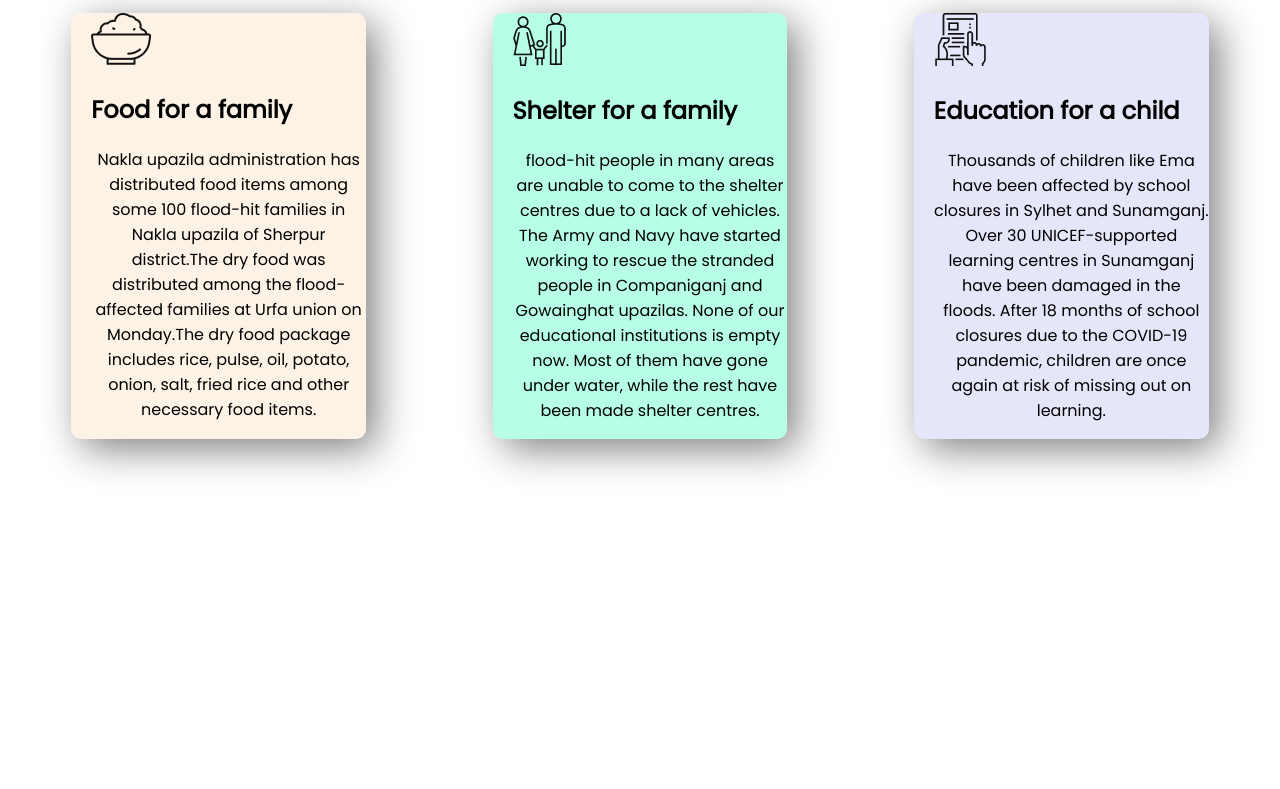
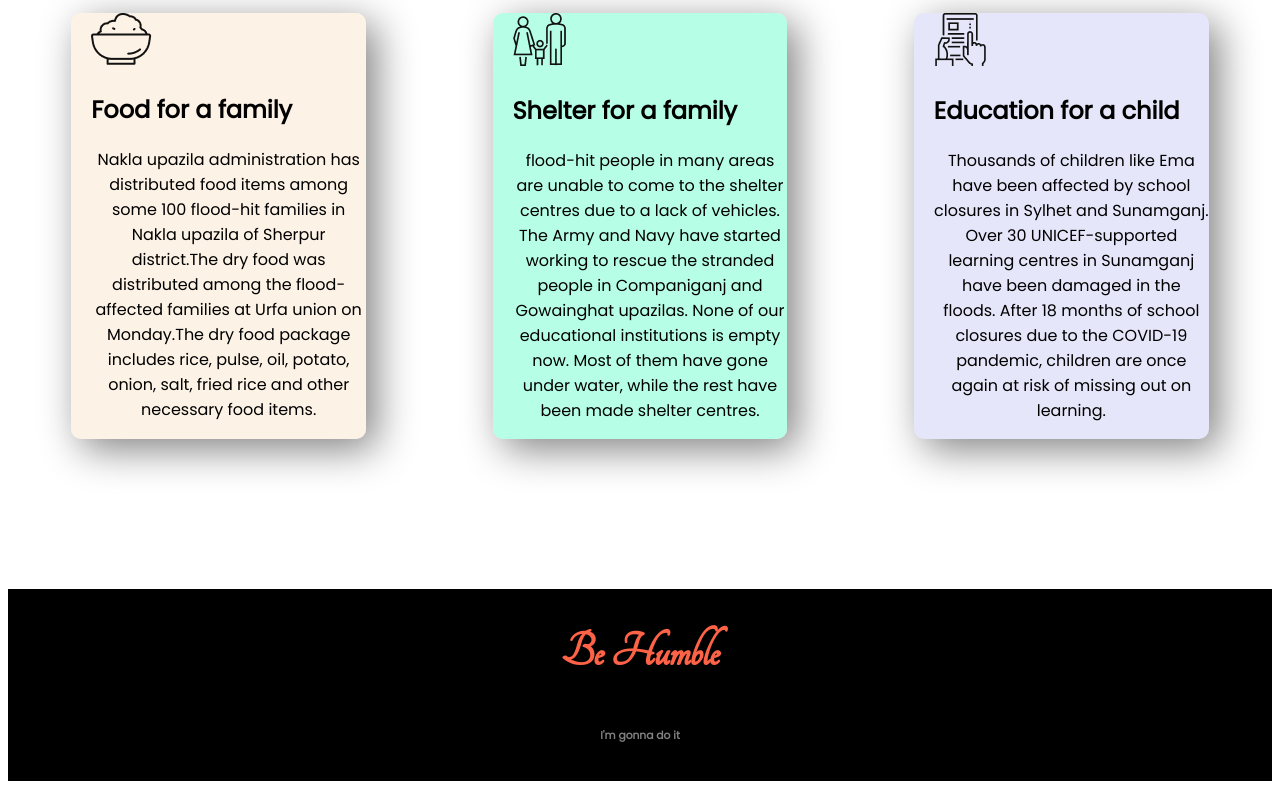
Before and after one commit to SazzadurRahmanAyan/donate-today, a plain HTML site: page index.html in a window 1280 px wide. Shown: the part 1044-1833 px from the top of the page. Before the commit the page ends 1633 px from the top, so only its background shows below. Drawn offline with Linux system fonts and the light colour scheme.

Commit message:
footer added

```diff
--- a/index.html
+++ b/index.html
@@ -7,7 +7,7 @@
     <title>Donate Today</title>
     <link rel="preconnect" href="https://fonts.googleapis.com">
     <link rel="preconnect" href="https://fonts.gstatic.com" crossorigin>
-    <link href="https://fonts.googleapis.com/css2?family=Poppins&display=swap" rel="stylesheet">
+    <link href="https://fonts.googleapis.com/css2?family=Poppins&family=Tangerine&display=swap" rel="stylesheet">
     <link rel="stylesheet" href="style.css">
 </head>
 <body>
@@ -74,5 +74,10 @@
         </div>
     </div>
 </section>
+<footer>
+    <h3 class="tangerine-font"> <span class="orange-color">Be Humble</span></h3>
+    <h6>I'm gonna do it</h6>
+
+</footer>
 </body>
 </html>
--- a/style.css
+++ b/style.css
@@ -94,3 +94,14 @@ input{
 #education-for-a-family{
     background-color: lavender;
 }
+footer{
+    text-align: center;
+    background-color: black;
+    color: gray;
+    padding-bottom: 1%;
+}
+.tangerine-font{
+    font-family: 'Tangerine', cursive;
+    font-size: 50px;
+    padding-top: 3%;
+}
```
